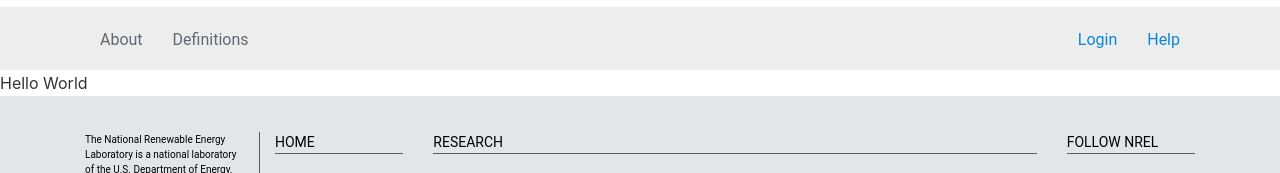
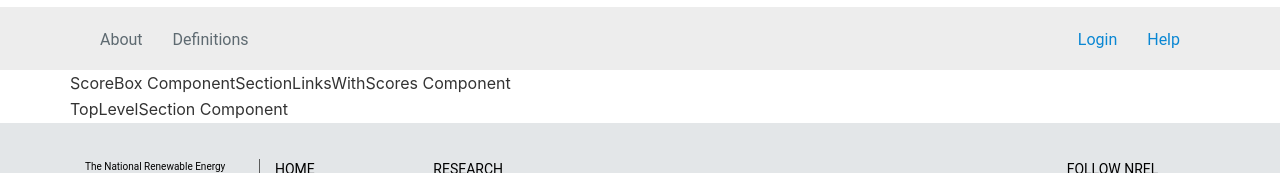
Before and after one commit to wesleyahall/nrel-tpl-tool, a React (Create React App) app: page / in a window 1280 px wide. Shown: the part 241-414 px from the top of the page. Built offline with nearby package versions, Linux system fonts and the light colour scheme.

Commit message:
adding compnent stubs

```diff
--- a/src/App.js
+++ b/src/App.js
@@ -1,29 +1,20 @@
 import React, { Component } from 'react'
 import {
     Container,
-    Row,
-    Col
+    Row
 } from 'reactstrap'
+import PerformanceTool from './PerformanceTool'
 
 class App extends Component {
-    constructor(props) {
-        super(props)
-
-        this.toggle = this.toggle.bind(this)
-        this.state = {
-            isOpen: false
-        }
-    }
-    toggle() {
-        this.setState({
-            isOpen: !this.state.isOpen
-        })
-    }
     render() {
         return (
-            <div>
-              Hello World
-            </div>
+          <Container>
+            <Row>
+              <div>
+                <PerformanceTool />
+              </div>
+            </Row>
+          </Container>
         )
     }
 }
--- /dev/null
+++ b/src/PerformanceTool.js
@@ -0,0 +1,42 @@
+import React, { Component } from 'react'
+import ScoreBox from './ScoreBox'
+import SectionLinksWithScores from './SectionLinksWithScores'
+import TopLevelSection from './TopLevelSection'
+import {
+    Container,
+    Row
+} from 'reactstrap'
+
+class PerformanceTool extends Component {
+    constructor (props) {
+        super(props)
+        this.state = {
+            licenseSettings: null,
+            infile: null,
+            settings: null,
+            items: null,
+            catalogItems: null,
+            signature: null,
+            scanMode: null,
+            scanCount: null,
+            itemsChanged: null,
+            isFinishedLoading: false
+        }
+    }
+
+    render() {
+        return (
+              <div>
+                <Container>
+                    <Row>
+                        <ScoreBox />
+                        <SectionLinksWithScores />
+                    </Row>
+                </Container>
+                <TopLevelSection className="CostOfEnergy" />
+              </div>
+        )
+    }
+}
+
+export default PerformanceTool
--- /dev/null
+++ b/src/ScoreBox.js
@@ -0,0 +1,30 @@
+import React, { Component } from 'react'
+
+
+class ScoreBox extends Component {
+    constructor (props) {
+        super(props)
+        this.state = {
+            licenseSettings: null,
+            infile: null,
+            settings: null,
+            items: null,
+            catalogItems: null,
+            signature: null,
+            scanMode: null,
+            scanCount: null,
+            itemsChanged: null,
+            isFinishedLoading: false
+        }
+    }
+
+    render() {
+        return (
+              <div>
+                  ScoreBox Component
+              </div>
+        )
+    }
+}
+
+export default ScoreBox
--- /dev/null
+++ b/src/SectionLinksWithScores.js
@@ -0,0 +1,30 @@
+import React, { Component } from 'react'
+
+
+class SectionLinksWithScores extends Component {
+    constructor (props) {
+        super(props)
+        this.state = {
+            licenseSettings: null,
+            infile: null,
+            settings: null,
+            items: null,
+            catalogItems: null,
+            signature: null,
+            scanMode: null,
+            scanCount: null,
+            itemsChanged: null,
+            isFinishedLoading: false
+        }
+    }
+
+    render() {
+        return (
+              <div>
+                  SectionLinksWithScores Component
+              </div>
+        )
+    }
+}
+
+export default SectionLinksWithScores
--- /dev/null
+++ b/src/TopLevelSection.js
@@ -0,0 +1,30 @@
+import React, { Component } from 'react'
+
+
+class TopLevelSection extends Component {
+    constructor (props) {
+        super(props)
+        this.state = {
+            licenseSettings: null,
+            infile: null,
+            settings: null,
+            items: null,
+            catalogItems: null,
+            signature: null,
+            scanMode: null,
+            scanCount: null,
+            itemsChanged: null,
+            isFinishedLoading: false
+        }
+    }
+
+    render() {
+        return (
+              <div>
+                  TopLevelSection Component
+              </div>
+        )
+    }
+}
+
+export default TopLevelSection
--- a/src/index.js
+++ b/src/index.js
@@ -13,7 +13,7 @@ ReactDOM.render(
                 <div class="row">
 
                     <div class="HeaderName col-md-6">
-                        <a href="/">Technology Performance Level Assessment <br/> Wave Energy Converters</a>
+                        <a href="/">Technology Performance Level Assessment Wave Energy Converters</a>
                     </div>
 
                     <div class= "HeaderImage col-md-6 justify-content-end">
```
